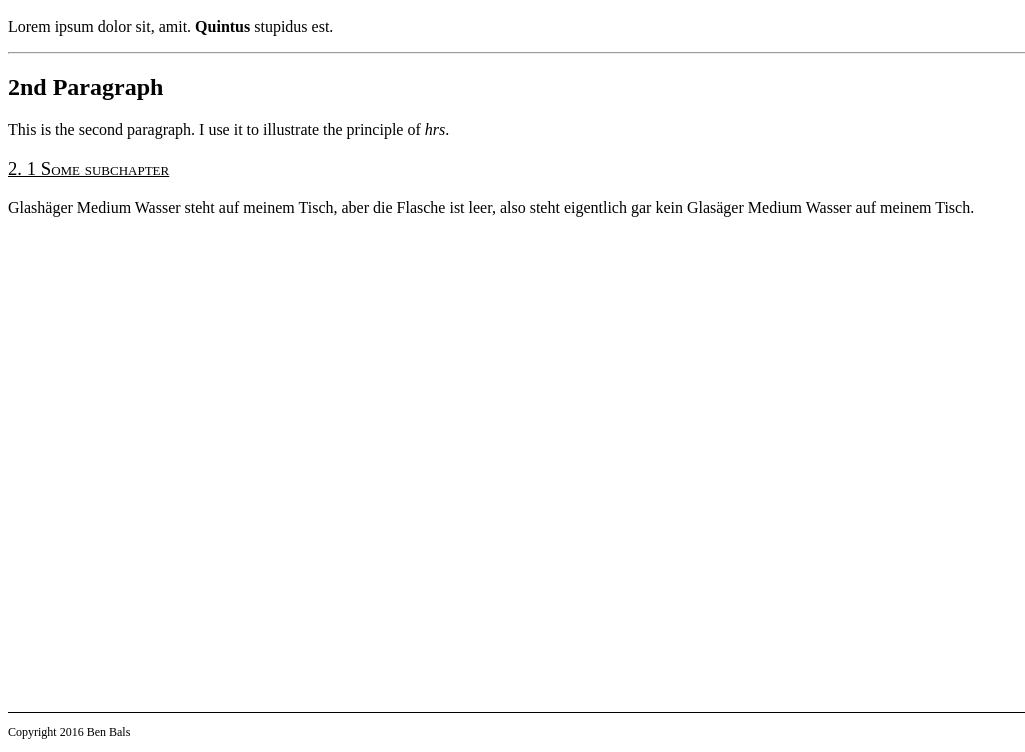
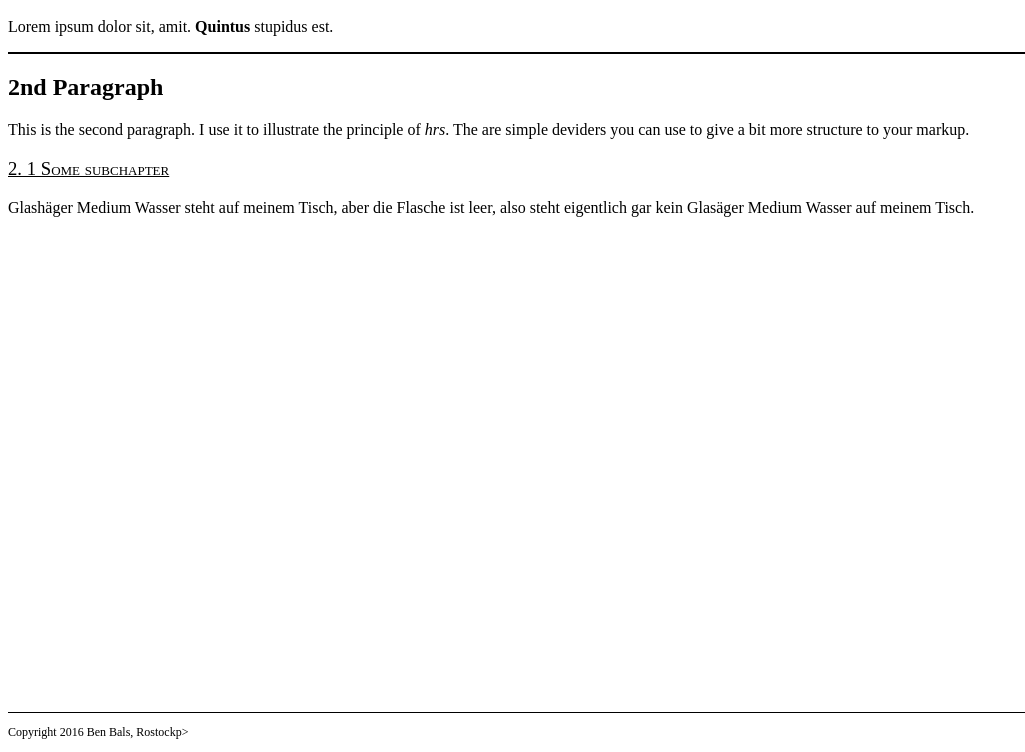
Before and after one commit to BenBals/oli, a plain HTML site: page helloworld/index.html in a window 1280 px wide. Shown: the part 48-800 px from the top of the page, without its empty margins (0-1025 px from the left). Drawn offline with Linux system fonts and the light colour scheme.

Commit message:
some cosmetic changes

```diff
--- a/helloworld/index.html
+++ b/helloworld/index.html
@@ -9,11 +9,11 @@
     <p>Lorem ipsum dolor sit, amit. <b>Quintus</b> stupidus est.</p>
     <hr />
     <h2>2nd Paragraph</h2>
-    <p>This is the second paragraph. I use it to illustrate the principle of <i>hrs</i>.</p>
+    <p>This is the second paragraph. I use it to illustrate the principle of <i>hrs</i>. The are simple deviders you can use to give a bit more structure to your markup.</p>
     <h3>2. 1 Some subchapter</h3>
     <p>Glashäger Medium Wasser steht auf meinem Tisch, aber die Flasche ist leer, also steht eigentlich gar kein Glasäger Medium Wasser auf meinem Tisch.</p>
     <footer>
-      <p>Copyright 2016 Ben Bals</p>
+      <p>Copyright 2016 Ben Bals, Rostockp>
     </footer>
   </body>
 </html>
--- a/helloworld/style.css
+++ b/helloworld/style.css
@@ -18,3 +18,7 @@ h3 {
     text-decoration: underline;
     font-variant: small-caps;
 }
+
+hr {
+    border: 1px solid black;
+}
```
